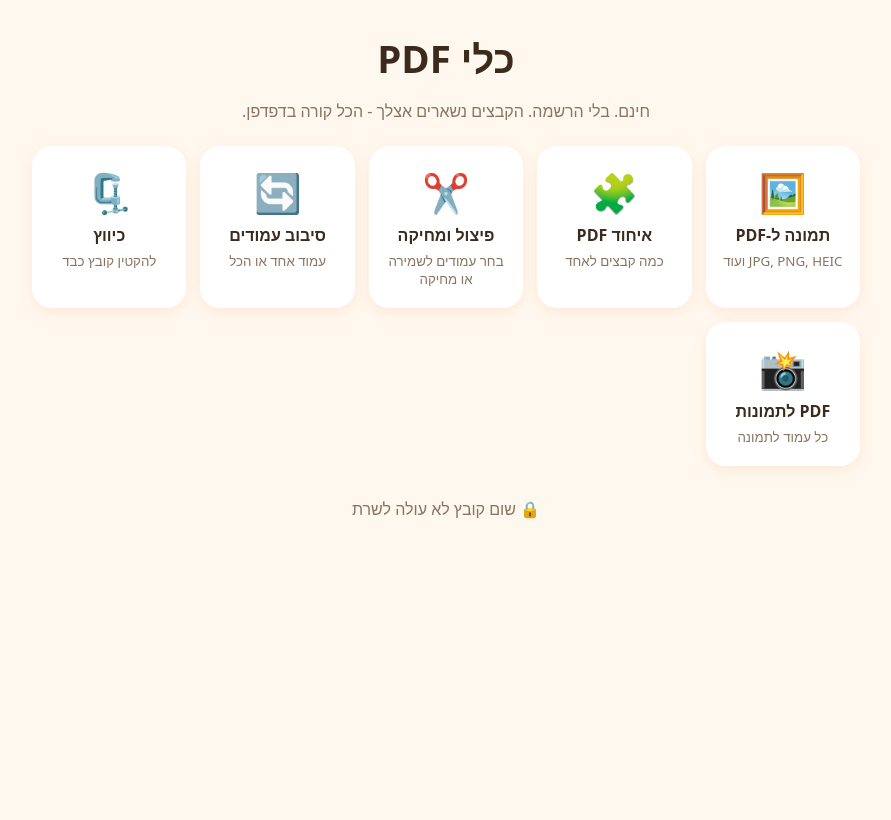
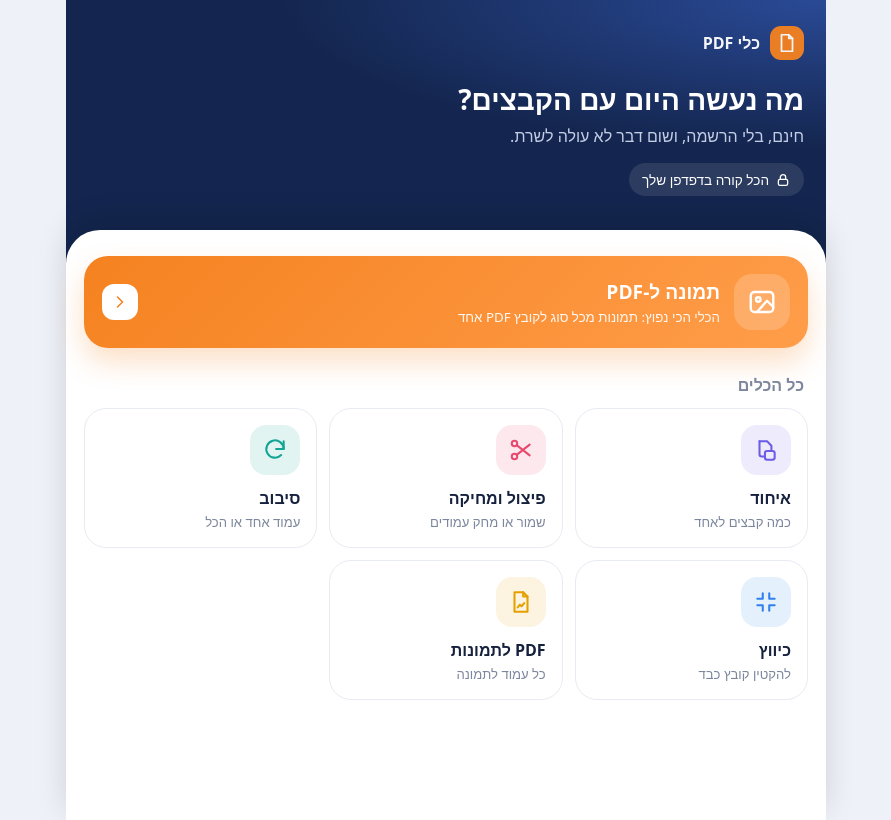
Before and after one commit to efiyona/pdf-hatazrim, a React (Vite) app: page / in a window 1280 px wide. Shown: the whole page, without its empty margins (194-1085 px from the left). Built offline with nearby package versions, Linux system fonts and the light colour scheme.

Commit message:
Redesign: navy hero + rounded sheet, tool tiles, dashed upload card, per-file progress, SVG icons, dark mode

```diff
--- a/src/App.tsx
+++ b/src/App.tsx
@@ -1,29 +1,43 @@
 import { Link, Route, Routes } from 'react-router-dom'
+import { Icons, TOOL_COLORS } from './Icons'
 import { Compress, ImageToPdf, Merge, PdfToImages, Rotate, Split } from './tools/tools'
 
 const TOOLS = [
-  { to: '/image-to-pdf', icon: '🖼️', name: 'תמונה ל-PDF', desc: 'JPG, PNG, HEIC ועוד' },
-  { to: '/merge', icon: '🧩', name: 'איחוד PDF', desc: 'כמה קבצים לאחד' },
-  { to: '/split', icon: '✂️', name: 'פיצול ומחיקה', desc: 'בחר עמודים לשמירה או מחיקה' },
-  { to: '/rotate', icon: '🔄', name: 'סיבוב עמודים', desc: 'עמוד אחד או הכל' },
-  { to: '/compress', icon: '🗜️', name: 'כיווץ', desc: 'להקטין קובץ כבד' },
-  { to: '/pdf-to-images', icon: '📸', name: 'PDF לתמונות', desc: 'כל עמוד לתמונה' },
+  { to: '/image-to-pdf', icon: 'image', name: 'תמונה ל-PDF', desc: 'JPG, PNG, HEIC ועוד' },
+  { to: '/merge', icon: 'merge', name: 'איחוד', desc: 'כמה קבצים לאחד' },
+  { to: '/split', icon: 'split', name: 'פיצול ומחיקה', desc: 'שמור או מחק עמודים' },
+  { to: '/rotate', icon: 'rotate', name: 'סיבוב', desc: 'עמוד אחד או הכל' },
+  { to: '/compress', icon: 'compress', name: 'כיווץ', desc: 'להקטין קובץ כבד' },
+  { to: '/pdf-to-images', icon: 'toimg', name: 'PDF לתמונות', desc: 'כל עמוד לתמונה' },
 ]
 
 function Home() {
+  const [main, ...rest] = TOOLS
   return (
-    <main className="home">
-      <h1>כלי PDF</h1>
-      <p className="sub">חינם. בלי הרשמה. הקבצים נשארים אצלך - הכל קורה בדפדפן.</p>
-      <div className="grid tools">
-        {TOOLS.map((t) => (
-          <Link key={t.to} to={t.to} className="card">
-            <span className="ico">{t.icon}</span><b>{t.name}</b><small>{t.desc}</small>
-          </Link>
-        ))}
-      </div>
-      <p className="foot">🔒 שום קובץ לא עולה לשרת</p>
-    </main>
+    <div className="shell">
+      <header className="hero">
+        <div className="brand"><span className="logo">{Icons.pdf(22)}</span> כלי PDF</div>
+        <h1>מה נעשה היום עם הקבצים?</h1>
+        <p>חינם, בלי הרשמה, ושום דבר לא עולה לשרת.</p>
+        <div className="privacy">{Icons.lock(16)} הכל קורה בדפדפן שלך</div>
+      </header>
+      <main className="sheet">
+        <Link to={main.to} className="featured">
+          <span className="fico">{Icons[main.icon](30)}</span>
+          <div><b>{main.name}</b><small>הכלי הכי נפוץ: תמונות מכל סוג לקובץ PDF אחד</small></div>
+          <span className="go2">{Icons.back(20)}</span>
+        </Link>
+        <h2 className="sec">כל הכלים</h2>
+        <div className="grid tools">
+          {rest.map((t) => (
+            <Link key={t.to} to={t.to} className="tile">
+              <span className="tico" style={{ background: TOOL_COLORS[t.icon] + '1f', color: TOOL_COLORS[t.icon] }}>{Icons[t.icon](26)}</span>
+              <b>{t.name}</b><small>{t.desc}</small>
+            </Link>
+          ))}
+        </div>
+      </main>
+    </div>
   )
 }
 
--- /dev/null
+++ b/src/Icons.tsx
@@ -0,0 +1,25 @@
+import type { ReactNode } from 'react'
+
+const S = (c: ReactNode, size = 24) => (
+  <svg width={size} height={size} viewBox="0 0 24 24" fill="none" stroke="currentColor" strokeWidth="1.9" strokeLinecap="round" strokeLinejoin="round" aria-hidden>{c}</svg>
+)
+
+export const Icons: Record<string, (s?: number) => ReactNode> = {
+  image: (s) => S(<><rect x="3" y="4" width="18" height="16" rx="3" /><circle cx="9" cy="10" r="1.8" /><path d="m21 16-5-5-8 9" /></>, s),
+  merge: (s) => S(<><path d="M6 4h7l4 4v4" /><path d="M6 4v12a2 2 0 0 0 2 2h3" /><rect x="11" y="13" width="9" height="8" rx="2" /></>, s),
+  split: (s) => S(<><circle cx="6" cy="6" r="2.5" /><circle cx="6" cy="18" r="2.5" /><path d="M8 7.5 20 17M8 16.5 20 7" /></>, s),
+  rotate: (s) => S(<><path d="M20 11a8 8 0 1 0-2.3 5.7" /><path d="M20 4v7h-7" /></>, s),
+  compress: (s) => S(<><path d="M4 9h5V4M20 9h-5V4M4 15h5v5M20 15h-5v5" /></>, s),
+  toimg: (s) => S(<><path d="M6 3h8l4 4v14H6z" /><path d="M14 3v4h4" /><path d="m9 17 2-2.5 1.5 1.5L15 13" /></>, s),
+  folder: (s) => S(<path d="M3 7a2 2 0 0 1 2-2h4l2 2h8a2 2 0 0 1 2 2v8a2 2 0 0 1-2 2H5a2 2 0 0 1-2-2z" />, s),
+  up: (s) => S(<path d="m6 15 6-6 6 6" />, s),
+  down: (s) => S(<path d="m6 9 6 6 6-6" />, s),
+  x: (s) => S(<path d="M6 6l12 12M18 6 6 18" />, s),
+  back: (s) => S(<path d="m9 6 6 6-6 6" />, s),
+  lock: (s) => S(<><rect x="5" y="11" width="14" height="9" rx="2.5" /><path d="M8 11V8a4 4 0 0 1 8 0v3" /></>, s),
+  check: (s) => S(<path d="m5 12 5 5 9-10" />, s),
+  info: (s) => S(<><circle cx="12" cy="12" r="9" /><path d="M12 11v5M12 8h.01" /></>, s),
+  warn: (s) => S(<><path d="M12 3 2 20h20z" /><path d="M12 10v4M12 17h.01" /></>, s),
+  pdf: (s) => S(<><path d="M6 3h8l4 4v14H6z" /><path d="M14 3v4h4" /></>, s),
+}
+export const TOOL_COLORS: Record<string, string> = { image: '#f58220', merge: '#6c5ce7', split: '#e84a6f', rotate: '#12a594', compress: '#2f80ed', toimg: '#e5a000' }
--- a/src/pdf.ts
+++ b/src/pdf.ts
@@ -5,7 +5,7 @@ import { zipSync } from 'fflate'
 
 pdfjs.GlobalWorkerOptions.workerSrc = workerUrl
 
-export type Progress = (pct: number, label: string) => void
+export type Progress = (pct: number, label: string, idx?: number) => void
 export const tick = () => new Promise<void>((r) => setTimeout(r, 0))
 
 export class UserError extends Error {}
@@ -86,7 +86,7 @@ export async function imagesToPdf(
   const doc = await PDFDocument.create()
   let done = 0
   for (const f of files) {
-    onProgress((done / files.length) * 100, `מעבד תמונה ${done + 1} מתוך ${files.length}: ${f.name}`)
+    onProgress((done / files.length) * 100, `מעבד תמונה ${done + 1} מתוך ${files.length}: ${f.name}`, done)
     await tick()
     try {
       const bmp = await toBitmap(f)
@@ -139,7 +139,7 @@ export async function loadPdfLib(file: File) {
 export async function mergePdfs(files: File[], onProgress: Progress) {
   const out = await PDFDocument.create()
   for (let i = 0; i < files.length; i++) {
-    onProgress((i / files.length) * 100, `מאחד ${i + 1} מתוך ${files.length}: ${files[i].name}`)
+    onProgress((i / files.length) * 100, `מאחד ${i + 1} מתוך ${files.length}: ${files[i].name}`, i)
     await tick()
     const src = await loadPdfLib(files[i])
     const pages = await out.copyPages(src, src.getPageIndices())
--- a/src/styles.css
+++ b/src/styles.css
@@ -1,39 +1,78 @@
-:root{--bg:#fff8ef;--card:#fff;--or:#f58a3c;--peach:#fbd3a8;--ink:#3b2a1d;--mut:#8a7360;--ok:#2e9e5b;--err:#d94a3d;--r:20px}
+:root{--navy:#14264f;--navy2:#1d3a78;--or:#f58220;--or2:#ffb066;--peach:#fff1e3;--ink:#16213e;--mut:#7c869c;--line:#e8ebf2;--bg:#eef1f7;--ok:#1f9d63;--err:#d9483b;--r:24px}
 *{box-sizing:border-box}
-body{margin:0;background:var(--bg);color:var(--ink);font-family:system-ui,-apple-system,"Segoe UI",Heebo,Arial,sans-serif;-webkit-tap-highlight-color:transparent}
-main{max-width:860px;margin:0 auto;padding:24px 16px 120px}
-h1{font-size:2rem;margin:.2em 0}
-.sub,.hint{color:var(--mut)}
-.home h1{text-align:center;font-size:2.4rem}.home .sub{text-align:center}
-.grid.tools{display:grid;grid-template-columns:repeat(auto-fill,minmax(150px,1fr));gap:14px;margin-top:24px}
-.card{background:var(--card);border-radius:var(--r);padding:20px 12px;text-align:center;text-decoration:none;color:inherit;display:flex;flex-direction:column;gap:6px;box-shadow:0 4px 14px #f58a3c22;transition:transform .15s}
-.card:hover{transform:translateY(-3px)}.card:active{transform:scale(.97)}
-.card .ico{font-size:2.4rem}.card small{color:var(--mut)}
-.foot{text-align:center;color:var(--mut);margin-top:32px}
-.back{color:var(--or);text-decoration:none;font-weight:600}
-.drop{margin:16px 0;border:3px dashed var(--peach);border-radius:var(--r);background:#fff;padding:36px 16px;text-align:center;display:flex;flex-direction:column;gap:6px;cursor:pointer}
-.drop.over,.drop:hover{border-color:var(--or);background:#fff1e2}.drop .big{font-size:2.4rem}.drop span{color:var(--mut)}
-.files{list-style:none;padding:0;display:flex;flex-direction:column;gap:8px}
-.files li,.bar2{display:flex;align-items:center;gap:8px;background:#fff;border-radius:16px;padding:8px 12px;box-shadow:0 2px 8px #f58a3c1a}
-.bar2{margin:12px 0;flex-wrap:wrap}.bar2 span{color:var(--mut);flex:1}
-.meta{flex:1;min-width:0;display:flex;flex-direction:column}.meta b{overflow:hidden;text-overflow:ellipsis;white-space:nowrap}.meta span{color:var(--mut);font-size:.85rem;direction:ltr;text-align:right}
-.thumb{width:48px;height:48px;border-radius:10px;object-fit:cover;background:var(--peach)}.thumb.ph{display:grid;place-items:center;font-weight:700;color:var(--or)}
-button{font:inherit;border:0;border-radius:12px;padding:8px 14px;background:var(--peach);color:var(--ink);cursor:pointer}
-button:disabled{opacity:.45;cursor:not-allowed}
-.go{width:100%;margin-top:16px;padding:16px;font-size:1.1rem;font-weight:700;background:var(--or);color:#fff;border-radius:18px}
-.opts{display:flex;flex-wrap:wrap;gap:12px;align-items:end;margin:12px 0}
-.opts label{display:flex;flex-direction:column;gap:4px;font-size:.9rem;color:var(--mut)}
-select,input{font:inherit;padding:8px 10px;border-radius:12px;border:2px solid var(--peach);background:#fff;color:var(--ink)}
-.inline{display:flex;gap:6px}
-.progress{margin:16px 0;background:#fff;border-radius:16px;padding:12px 14px}
-.bar{height:12px;background:var(--peach);border-radius:99px;overflow:hidden}.bar div{height:100%;background:var(--or);border-radius:99px;transition:width .2s}
-.plabel{display:flex;justify-content:space-between;margin-top:6px;font-size:.9rem;gap:8px}
-.grid.pages{display:grid;grid-template-columns:repeat(auto-fill,minmax(96px,1fr));gap:10px;margin-top:8px}
-.pg{background:#fff;border-radius:12px;padding:6px;text-align:center;border:3px solid transparent;cursor:pointer}
-.pg.sel{border-color:var(--or);background:#fff1e2}
-.pgimg{aspect-ratio:3/4;display:grid;place-items:center;overflow:hidden;background:#f4ece2;border-radius:8px}.pgimg img{max-width:100%;max-height:100%;transition:transform .2s}
-.pg span{font-size:.8rem;color:var(--mut)}
+html{background:var(--navy)}
+body{margin:0;background:var(--bg);color:var(--ink);font-family:system-ui,-apple-system,"Segoe UI",Heebo,Arial,sans-serif;-webkit-tap-highlight-color:transparent;min-height:100vh}
+.shell{max-width:760px;margin:0 auto;min-height:100vh;background:var(--navy);position:relative}
+.hero{background:radial-gradient(120% 90% at 100% 0,#2a4a96 0,var(--navy) 60%);color:#fff;padding:26px 22px 78px}
+.hero.small{padding:18px 18px 64px}
+.brand{display:flex;align-items:center;gap:10px;font-weight:700;opacity:.95}
+.logo{width:34px;height:34px;border-radius:11px;background:var(--or);display:grid;place-items:center}
+.hero h1{font-size:1.75rem;line-height:1.25;margin:22px 0 8px}
+.hero p{margin:0;color:#c3cde6}
+.privacy{display:inline-flex;gap:6px;align-items:center;margin-top:16px;padding:7px 13px;border-radius:99px;background:#ffffff1a;font-size:.85rem}
+.herotitle{display:flex;gap:12px;align-items:center;margin-top:14px}
+.herotitle h1{font-size:1.4rem;margin:0}.herotitle p{font-size:.88rem;margin-top:3px;max-width:34em}
+.chip{width:46px;height:46px;border-radius:15px;display:grid;place-items:center;flex:none;color:#fff}
+.backbtn{width:40px;height:40px;border-radius:13px;background:#ffffff1a;color:#fff;display:grid;place-items:center;text-decoration:none}
+.sheet{background:#fff;border-radius:34px 34px 0 0;margin-top:-44px;padding:26px 18px 120px;min-height:70vh;position:relative;box-shadow:0 -10px 30px #0002}
+.featured{display:flex;align-items:center;gap:14px;padding:18px;border-radius:var(--r);background:linear-gradient(135deg,var(--or),#ff9d4a);color:#fff;text-decoration:none;box-shadow:0 14px 28px #f5822040}
+.featured b{font-size:1.2rem;display:block}.featured small{opacity:.92;display:block;margin-top:3px}.featured div{flex:1}
+.fico{width:56px;height:56px;border-radius:18px;background:#ffffff30;display:grid;place-items:center}
+.go2{width:36px;height:36px;border-radius:12px;background:#fff;color:var(--or);display:grid;place-items:center}
+.sec{font-size:1rem;color:var(--mut);margin:26px 4px 12px;font-weight:600}
+.grid.tools{display:grid;grid-template-columns:repeat(2,1fr);gap:12px}
+@media(min-width:560px){.grid.tools{grid-template-columns:repeat(3,1fr)}}
+.tile{background:#fff;border:1.5px solid var(--line);border-radius:22px;padding:16px;text-decoration:none;color:inherit;display:flex;flex-direction:column;gap:4px;transition:transform .15s,box-shadow .15s}
+.tile:hover{transform:translateY(-3px);box-shadow:0 12px 24px #14264f14}.tile:active{transform:scale(.97)}
+.tico{width:50px;height:50px;border-radius:16px;display:grid;place-items:center;margin-bottom:8px}
+.tile b{font-size:1rem}.tile small{color:var(--mut);font-size:.82rem}
+.drop{border:2px dashed #b9c6e6;border-radius:26px;background:#f7f9fe;padding:34px 16px;text-align:center;display:flex;flex-direction:column;gap:6px;align-items:center;cursor:pointer;transition:.15s}
+.drop.over,.drop:hover{border-color:var(--or);background:var(--peach)}
+.drop .folder{width:72px;height:72px;border-radius:22px;background:#fff;color:var(--or);display:grid;place-items:center;box-shadow:0 10px 24px #14264f1a;margin-bottom:8px}
+.drop b{font-size:1.1rem}.drop span{color:var(--mut)}.drop em{font-style:normal;font-size:.8rem;color:#a2abc0;margin-top:4px}
+.files{list-style:none;padding:0;margin:18px 0 0;display:flex;flex-direction:column;gap:10px}
+.files li,.bar2{display:flex;align-items:center;gap:10px;background:#fff;border:1.5px solid var(--line);border-radius:18px;padding:10px 12px}
+.files li.active{border-color:var(--or);background:var(--peach)}.files li.done{border-color:#bfe8d4;background:#f2fbf6}
+.bar2{margin:16px 0;flex-wrap:wrap}.bar2 span{color:var(--mut);flex:1;font-size:.9rem}
+.meta{flex:1;min-width:0;display:flex;flex-direction:column;gap:2px}.meta b{overflow:hidden;text-overflow:ellipsis;white-space:nowrap;font-size:.95rem}
+.meta span{color:var(--mut);font-size:.8rem}
+.mini{height:6px;background:#e8ebf2;border-radius:9px;overflow:hidden;margin-top:5px}.mini div{height:100%;background:var(--or);border-radius:9px;transition:width .3s}
+.files li.done .mini div{background:var(--ok)}
+.thumb{width:50px;height:50px;border-radius:14px;object-fit:cover;background:var(--peach)}.thumb.ph{display:grid;place-items:center;color:var(--or)}
+button{font:inherit;border:0;border-radius:13px;padding:9px 14px;background:#eef1f7;color:var(--ink);cursor:pointer}
+button:hover:not(:disabled){background:#e3e8f3}
+button:disabled{opacity:.4;cursor:not-allowed}
+.ib{width:34px;height:34px;padding:0;display:grid;place-items:center;border-radius:11px;background:#f1f3f9}
+.go{width:100%;margin-top:20px;padding:17px;font-size:1.08rem;font-weight:700;background:var(--or);color:#fff;border-radius:20px;box-shadow:0 12px 24px #f5822040}
+.go:hover:not(:disabled){background:#e9741a}.go:disabled{box-shadow:none;background:#c9cfdd}
+.opts{display:flex;flex-wrap:wrap;gap:12px;align-items:end;margin:18px 0 4px}
+.opts label{display:flex;flex-direction:column;gap:5px;font-size:.82rem;color:var(--mut);flex:1;min-width:130px}
+select,input{font:inherit;padding:11px 12px;border-radius:14px;border:1.5px solid var(--line);background:#f7f9fe;color:var(--ink)}
+.inline{display:flex;gap:6px}.inline input{flex:1;min-width:0}
+.progress{margin:18px 0 0;background:var(--navy);color:#fff;border-radius:20px;padding:14px 16px}
+.bar{height:10px;background:#ffffff26;border-radius:99px;overflow:hidden}.bar div{height:100%;background:linear-gradient(90deg,var(--or),var(--or2));border-radius:99px;transition:width .25s}
+.plabel{display:flex;justify-content:space-between;margin-top:9px;font-size:.88rem;gap:8px;color:#d3dbef}.plabel b{color:#fff}
+.grid.pages{display:grid;grid-template-columns:repeat(auto-fill,minmax(92px,1fr));gap:10px;margin-top:10px}
+.pg{background:#fff;border-radius:16px;padding:6px;text-align:center;border:2px solid var(--line);cursor:pointer}
+.pg.sel{border-color:var(--or);background:var(--peach)}
+.pgimg{aspect-ratio:3/4;display:grid;place-items:center;overflow:hidden;background:#f1f3f9;border-radius:10px}.pgimg img{max-width:100%;max-height:100%;transition:transform .2s}
+.pg span{font-size:.78rem;color:var(--mut)}
 .toasts{position:fixed;bottom:16px;left:0;right:0;display:flex;flex-direction:column;align-items:center;gap:8px;z-index:50;padding:0 12px;pointer-events:none}
-.toast{pointer-events:auto;display:flex;align-items:center;gap:10px;background:#fff;border-radius:16px;padding:10px 14px;box-shadow:0 6px 24px #0003;max-width:520px;width:100%;border-inline-start:6px solid var(--or)}
-.toast p{margin:0;flex:1}.toast.success{border-color:var(--ok)}.toast.error{border-color:var(--err)}
-.toast button{background:none;padding:4px}
+.toast{pointer-events:auto;display:flex;align-items:center;gap:10px;background:var(--navy);color:#fff;border-radius:18px;padding:12px 14px;box-shadow:0 12px 32px #0004;max-width:520px;width:100%}
+.toast p{margin:0;flex:1;font-size:.93rem}.toast .ticon{width:30px;height:30px;border-radius:10px;display:grid;place-items:center;background:var(--or);flex:none}
+.toast.success .ticon{background:var(--ok)}.toast.error .ticon{background:var(--err)}
+.toast button{background:#ffffff1f;color:#fff;padding:5px;border-radius:9px;display:grid;place-items:center}
+
+.drop .browse{margin-top:6px;padding:9px 20px;border-radius:13px;border:1.5px solid var(--or);color:var(--or);font-weight:600;background:#fff}
+.flh{margin:22px 4px 0;font-size:.95rem;color:var(--mut);font-weight:600}
+.files{margin-top:8px}
+@media (prefers-color-scheme: dark){
+  :root{--ink:#e9eefb;--mut:#97a3c0;--line:#2a3558;--bg:#0c1328;--peach:#2b2a3d}
+  .sheet{background:#121b36}
+  .tile,.files li,.bar2,.pg{background:#162042}
+  .drop{background:#162042;border-color:#3a4a7c}.drop .folder,.drop .browse{background:#121b36}
+  .files li.active{background:#2d2a3e}.files li.done{background:#14302a;border-color:#1f5a46}
+  select,input{background:#0f1730;color:var(--ink)}
+  button,.ib{background:#1e2a4f;color:var(--ink)}.go{background:var(--or);color:#fff}.go:disabled{background:#2a3558}
+  .progress{background:#0b1226}.pgimg{background:#0f1730}
+}
--- a/src/tools/tools.tsx
+++ b/src/tools/tools.tsx
@@ -36,10 +36,10 @@ export function ImageToPdf() {
     return `ה-PDF מוכן (${fmtSize(data.length)})${skipped ? `, ${skipped} תמונות דולגו` : ''}`
   })
   return (
-    <ToolPage icon="🖼️" title="תמונה ל-PDF" hint="JPG, PNG, HEIC, WEBP ועוד. הסדר כאן הוא סדר העמודים.">
+    <ToolPage icon="image" title="תמונה ל-PDF" hint="JPG, PNG, HEIC, WEBP ועוד. הסדר כאן הוא סדר העמודים.">
       <DropZone multiple accept={isImg} text="בחר תמונות" onFiles={(f) => { warn(f); setFiles((x) => [...x, ...f]) }} />
       {files.length > 0 && <>
-        <FileList files={files} onChange={setFiles} />
+        <FileList files={files} onChange={setFiles} busy={job.busy} activeIdx={job.idx} pct={job.pct} />
         <div className="opts">
           <label>גודל עמוד<select value={size} onChange={(e) => setSize(e.target.value)}><option value="a4">A4</option><option value="letter">Letter</option><option value="fit">כגודל התמונה</option></select></label>
           {size !== 'fit' && <label>כיוון<select value={landscape ? 'l' : 'p'} onChange={(e) => setLandscape(e.target.value === 'l')}><option value="p">לאורך</option><option value="l">לרוחב</option></select></label>}
@@ -62,10 +62,10 @@ export function Merge() {
     return `אוחדו ${files.length} קבצים (${fmtSize(data.length)})`
   })
   return (
-    <ToolPage icon="🧩" title="איחוד PDF" hint="חבר כמה קבצים לאחד. סדר הרשימה = סדר באיחוד.">
+    <ToolPage icon="merge" title="איחוד PDF" hint="חבר כמה קבצים לאחד. סדר הרשימה = סדר באיחוד.">
       <DropZone multiple accept={isPdf} text="בחר קבצי PDF" onFiles={(f) => { warn(f); setFiles((x) => [...x, ...f]) }} />
       {files.length > 0 && <>
-        <FileList files={files} onChange={setFiles} />
+        <FileList files={files} onChange={setFiles} busy={job.busy} activeIdx={job.idx} pct={job.pct} />
         <Job job={job} />
         <button className="go" disabled={job.busy || files.length < 2} onClick={go}>{files.length < 2 ? 'הוסף עוד קובץ' : 'אחד'}</button>
       </>}
@@ -123,7 +123,7 @@ export function Split() {
     return `נשמר PDF עם ${keep.length} עמודים (${fmtSize(data.length)})`
   })
   return (
-    <ToolPage icon="✂️" title="פיצול ומחיקת עמודים" hint="סמן עמודים (לחיצה או טווח), ובחר אם לשמור אותם או למחוק אותם.">
+    <ToolPage icon="split" title="פיצול ומחיקת עמודים" hint="סמן עמודים (לחיצה או טווח), ובחר אם לשמור אותם או למחוק אותם.">
       {!file ? <DropZone accept={isPdf} text="בחר קובץ PDF" onFiles={pick} /> : (
         <>
           <div className="bar2"><b>{file.name}</b> <span>{doc ? `${doc.numPages} עמודים` : 'טוען…'} · {fmtSize(file.size)}</span><button onClick={reset}>החלף קובץ</button></div>
@@ -159,12 +159,12 @@ export function Rotate() {
     return `סובבו ${changed} עמודים (${fmtSize(data.length)})`
   })
   return (
-    <ToolPage icon="🔄" title="סיבוב עמודים" hint="לחץ על עמוד כדי לסובב אותו 90°, או סובב הכל בבת אחת.">
+    <ToolPage icon="rotate" title="סיבוב עמודים" hint="לחץ על עמוד כדי לסובב אותו 90°, או סובב הכל בבת אחת.">
       {!file ? <DropZone accept={isPdf} text="בחר קובץ PDF" onFiles={pick} /> : (
         <>
           <div className="bar2"><b>{file.name}</b> <span>{doc ? `${doc.numPages} עמודים` : 'טוען…'}</span><button onClick={reset}>החלף קובץ</button></div>
           {doc && <>
-            <div className="opts"><button onClick={() => all(-90)}>↺ הכל שמאלה</button><button onClick={() => all(90)}>↻ הכל ימינה</button><button onClick={() => setRot({})}>אפס</button></div>
+            <div className="opts"><button onClick={() => all(-90)}>הכל שמאלה ↺</button><button onClick={() => all(90)}>הכל ימינה ↻</button><button onClick={() => setRot({})}>אפס</button></div>
             <PageGrid doc={doc} selected={new Set()} rotations={rot} onToggle={(i) => bump(i)} />
             <Job job={job} />
             <button className="go" disabled={job.busy || changed === 0} onClick={go}>{changed ? `שמור (${changed} עמודים סובבו)` : 'לחץ על עמוד כדי לסובב'}</button>
@@ -187,7 +187,7 @@ export function Compress() {
     return `הקובץ הוקטן מ-${fmtSize(file.size)} ל-${fmtSize(data.length)} (${Math.round((1 - data.length / file.size) * 100)}%)`
   })
   return (
-    <ToolPage icon="🗜️" title="כיווץ PDF" hint="כל עמוד הופך לתמונה מכווצת. מצוין לסריקות ותמונות. שים לב: הטקסט יהפוך לתמונה (אי אפשר לסמן/לחפש בו).">
+    <ToolPage icon="compress" title="כיווץ PDF" hint="כל עמוד הופך לתמונה מכווצת. מצוין לסריקות ותמונות. שים לב: הטקסט יהפוך לתמונה (אי אפשר לסמן/לחפש בו).">
       {!file ? <DropZone accept={isPdf} text="בחר קובץ PDF" onFiles={(f) => { warn(f); setFile(f[0]) }} /> : (
         <>
           <div className="bar2"><b>{file.name}</b> <span>{fmtSize(file.size)}</span><button onClick={() => setFile(undefined)}>החלף קובץ</button></div>
@@ -212,7 +212,7 @@ export function PdfToImages() {
     return r.single ? 'התמונה מוכנה' : `ה-ZIP מוכן (${fmtSize(r.data.length)})`
   })
   return (
-    <ToolPage icon="📸" title="PDF לתמונות" hint="כל עמוד הופך לתמונה. כמה עמודים = קובץ ZIP.">
+    <ToolPage icon="toimg" title="PDF לתמונות" hint="כל עמוד הופך לתמונה. כמה עמודים = קובץ ZIP.">
       {!file ? <DropZone accept={isPdf} text="בחר קובץ PDF" onFiles={(f) => { warn(f); setFile(f[0]) }} /> : (
         <>
           <div className="bar2"><b>{file.name}</b> <span>{fmtSize(file.size)}</span><button onClick={() => setFile(undefined)}>החלף קובץ</button></div>
```
Also changed, not shown: src/ui.tsx (+42 -24 lines).
